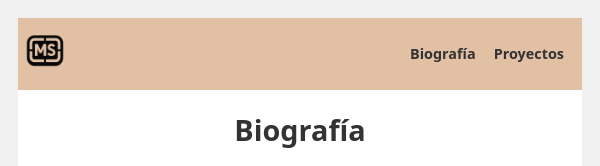
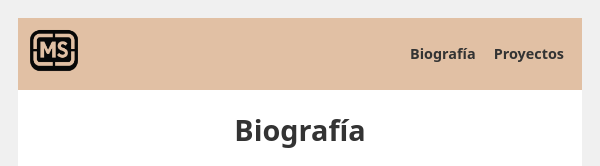
Before and after one commit to moi-7/tarea-1, a plain HTML site: page index.html in a window 600 px wide. Shown: the top 166 px of the page. Drawn offline with Linux system fonts and the light colour scheme.

Commit message:
Cambio de dimensiones del isotipo

```diff
--- a/style.css
+++ b/style.css
@@ -108,8 +108,8 @@ footer {
   }
 
   .isotipo {
-    width: 6rem;
-    height: 6rem;
+    width: 7rem;
+    height: 7rem;
   }
 
   #bio img {
@@ -130,8 +130,8 @@ footer {
   }
 
   .isotipo {
-    width: 6rem;
-    height: 6rem;
+    width: 8rem;
+    height: 8rem;
   }
 
   #bio img {
```
